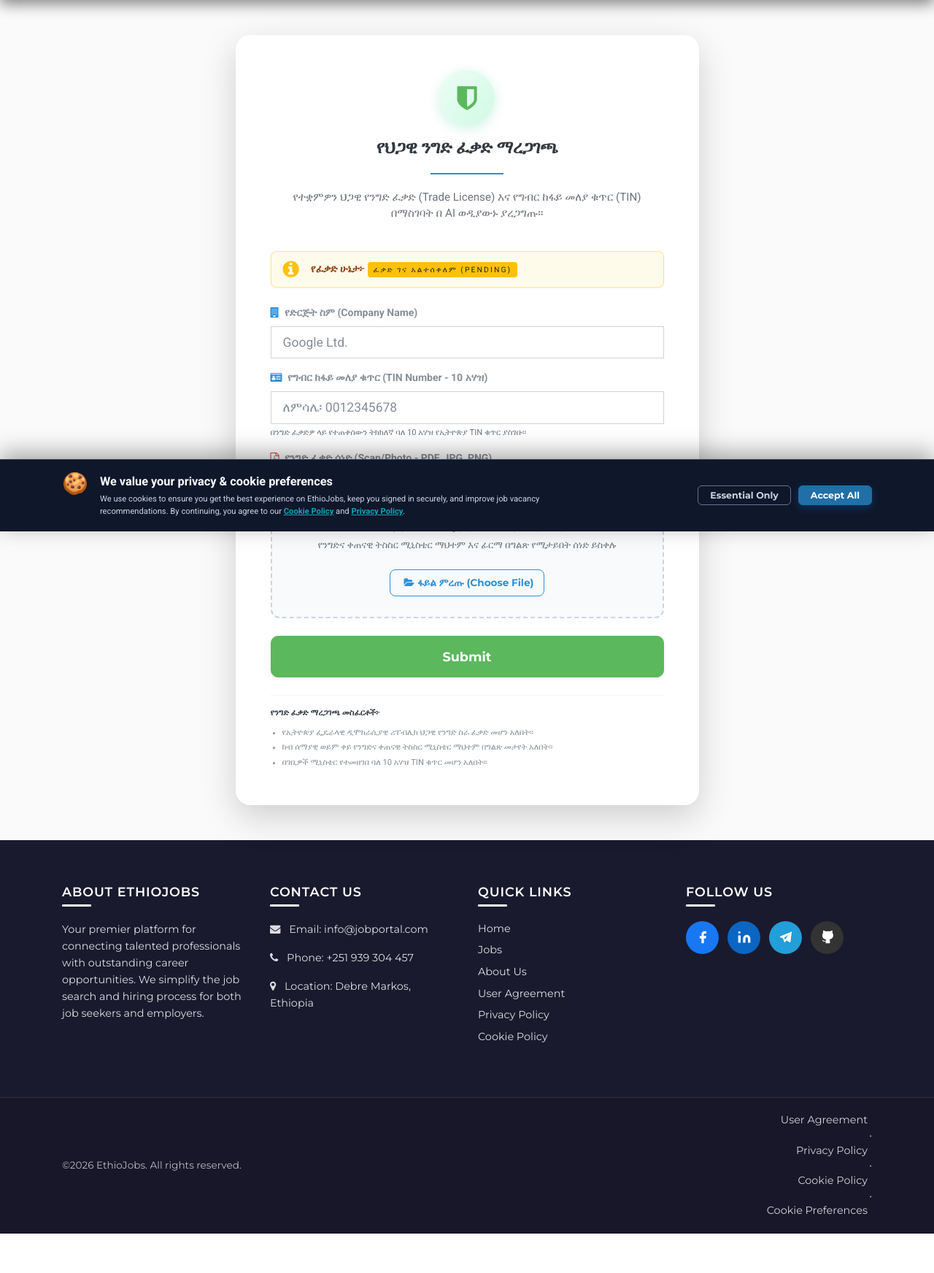
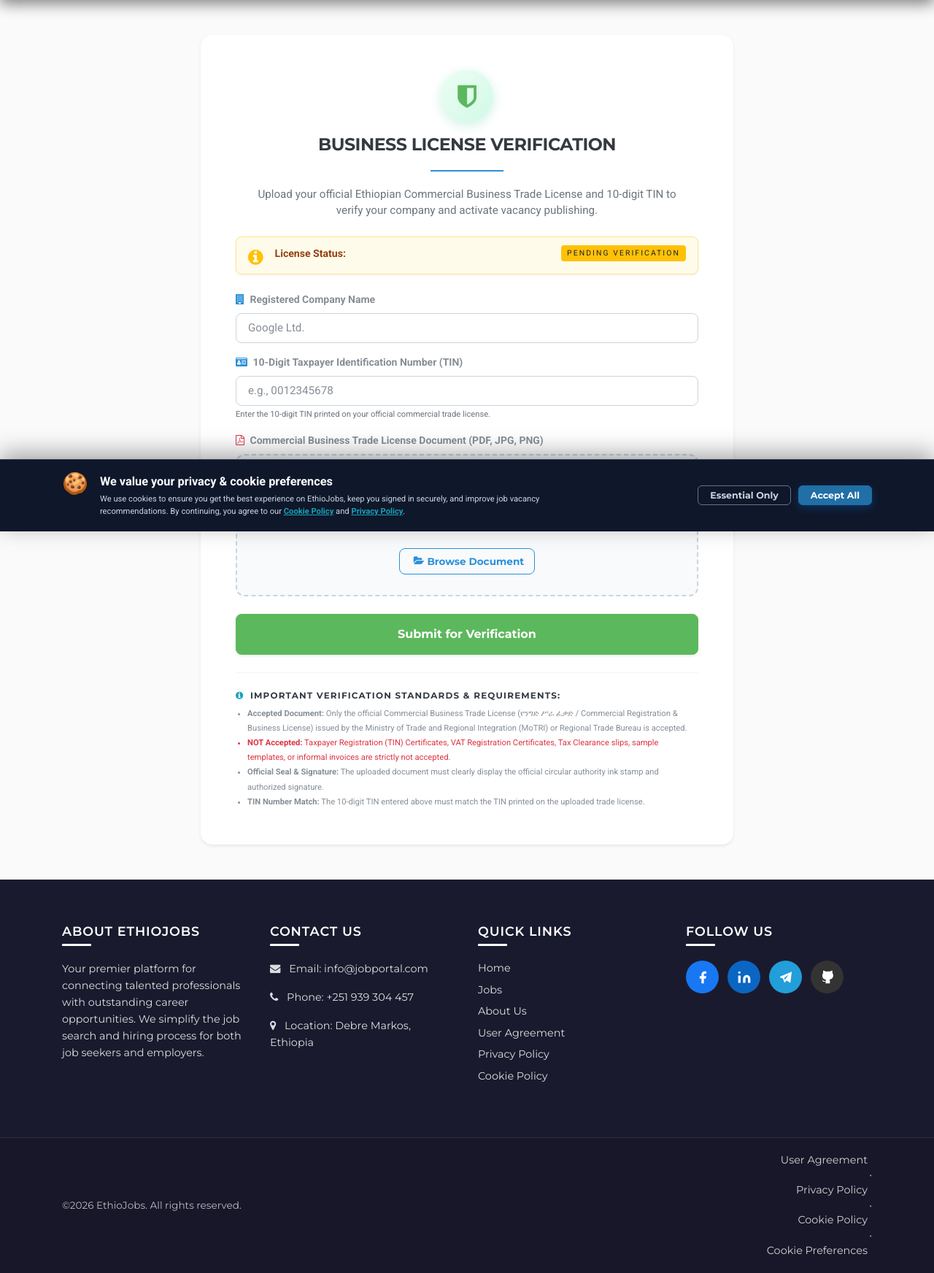
Before and after one commit to wuba21/Django-online-Job-Portal-system, a Django app: page /en/employer/verify-license/ in a window 1280 px wide. Shown: the part 72-1816 px from the top of the page at 73% size. Before the commit the page ends 1762 px from the top, so only its background shows below. Run offline with Django 3.2, Linux system fonts and the light colour scheme; a user stored in the database is signed in; data comes from the database, SQL or seed files in the repository; data that the repository does not hold is empty; parts of the project's set-up code (start-up, migrations or seed data) failed here and were passed over; some libraries are stand-ins or nearby versions.

Commit message:
fix(license): strictly enforce Trade License over TIN paper and prevent 500 errors

```diff
--- a/accounts/views.py
+++ b/accounts/views.py
@@ -229,9 +229,12 @@ class EmployerLicenseVerifyView(View):
         return render(request, self.template_name, {"company": company})
 
     def post(self, request, *args, **kwargs):
+        import logging
         from accounts.models import Company
         from accounts.license_validator import verify_ethiopian_business_license
         from django.utils import timezone
+
+        logger = logging.getLogger(__name__)
 
         company, _ = Company.objects.get_or_create(
             user=request.user,
@@ -249,43 +252,74 @@ class EmployerLicenseVerifyView(View):
             messages.error(request, "Please upload a valid business license document (PDF or image).")
             return render(request, self.template_name, {"company": company})
 
-        # Save the uploaded license document
-        company.license_document = uploaded_file
-        company.tin_number = tin_number
+        # File validation: max size 10MB, allowed extensions
+        allowed_extensions = (".pdf", ".png", ".jpg", ".jpeg", ".webp")
+        fname = getattr(uploaded_file, "name", "").lower()
+        if not any(fname.endswith(ext) for ext in allowed_extensions):
+            messages.error(request, "Unsupported file format. Please upload a PDF, JPG, or PNG document.")
+            return render(request, self.template_name, {"company": company})
 
-        # Run AI Verification Engine with Government Registry cross-check
-        result = verify_ethiopian_business_license(
-            uploaded_file,
-            tin_input=tin_number,
-            company_name=company.name
-        )
+        if uploaded_file.size > 10 * 1024 * 1024:
+            messages.error(request, "The uploaded file is too large. Maximum file size is 10 MB.")
+            return render(request, self.template_name, {"company": company})
 
-        company.license_ai_confidence = result["confidence"]
-        if result["tin_number"]:
-            company.tin_number = result["tin_number"]
+        try:
+            # Run AI Verification Engine with Government Registry cross-check
+            result = verify_ethiopian_business_license(
+                uploaded_file,
+                tin_input=tin_number,
+                company_name=company.name
+            )
 
-        if result["is_valid"]:
-            company.license_status = "verified"
-            company.license_verified_at = timezone.now()
-            company.license_rejection_reason = ""
-            company.save()
+            # Ensure file pointer is reset before saving to model
+            try:
+                uploaded_file.seek(0)
+            except Exception:
+                pass
 
-            reasons_summary = ", ".join(result.get("reasons", []))
-            messages.success(
-                request,
-                f"Business license verified successfully (Confidence: {result['confidence']}%). You can now access your employer dashboard and post jobs."
-            )
-            return redirect("jobs:employer-dashboard")
-        else:
-            company.license_status = "rejected"
-            company.license_rejection_reason = result["error_message"] or "Official seal or valid TIN number could not be detected."
-            company.save()
+            company.license_document = uploaded_file
+            if tin_number:
+                company.tin_number = tin_number
 
+            raw_confidence = result.get("confidence", 0)
+            try:
+                company.license_ai_confidence = int(raw_confidence)
+            except Exception:
+                company.license_ai_confidence = 0
+
+            if result.get("tin_number"):
+                company.tin_number = str(result["tin_number"])
+
+            if result.get("is_valid"):
+                company.license_status = "verified"
+                company.license_verified_at = timezone.now()
+                company.license_rejection_reason = ""
+                company.save()
+
+                messages.success(
+                    request,
+                    f"Business license verified successfully (Confidence: {company.license_ai_confidence}%). You can now access your employer dashboard and post jobs."
+                )
+                return redirect("jobs:employer-dashboard")
+            else:
+                company.license_status = "rejected"
+                rejection_msg = str(result.get("error_message") or "Official seal, Trade License heading, or valid TIN could not be verified.")
+                company.license_rejection_reason = rejection_msg
+                company.save()
+
+                messages.error(
+                    request,
+                    f"License verification failed (Confidence: {company.license_ai_confidence}%): {rejection_msg}"
+                )
+                return render(request, self.template_name, {"company": company, "result": result})
+
+        except Exception as e:
+            logger.exception("License verification encountered an error: %s", e)
             messages.error(
                 request,
-                f"License verification failed (Confidence: {result['confidence']}%): {company.license_rejection_reason}. Please re-upload a clear copy showing the official seal and TIN number."
+                "An unexpected error occurred while processing your document. Please verify the file is a clear, uncorrupted PDF or image (PNG/JPG) under 10MB and try again."
             )
-            return render(request, self.template_name, {"company": company, "result": result})
+            return render(request, self.template_name, {"company": company})
 
 
 @method_decorator(csrf_exempt, name="dispatch")
--- a/templates/accounts/employer/verify_license.html
+++ b/templates/accounts/employer/verify_license.html
@@ -1,44 +1,46 @@
 {% extends 'base.html' %}
 {% load i18n %}
 {% block title %}
-    የንግድ ፈቃድ ማረጋገጫ | Ethiopian Business License Verification
+    {% trans "Business License Verification" %} | EthioJobs
 {% endblock %}
 
 {% block content %}
 <section class="py-5 bg-light-gray" style="min-height: 85vh; display: flex; align-items: center;">
     <div class="container">
         <div class="row justify-content-center">
-            <div class="col-12 col-md-10 col-lg-7">
-                <div class="card border-0 shadow-lg rounded-xl p-4 p-md-5 bg-white position-relative" style="border-radius: 20px;">
+            <div class="col-12 col-md-10 col-lg-8">
+                <div class="card border-0 shadow-sm rounded-xl p-4 p-md-5 bg-white position-relative" style="border-radius: 16px;">
 
                     <!-- Header Section -->
                     <div class="text-center mb-4">
-                        <div class="mx-auto mb-3" style="width: 76px; height: 76px; background: linear-gradient(135deg, #ecfdf5 0%, #d1fae5 100%); border-radius: 50%; display: flex; align-items: center; justify-content: center; box-shadow: 0 4px 18px rgba(16,185,129,0.2);">
-                            <i class="fa fa-shield text-success" style="font-size: 38px;"></i>
+                        <div class="mx-auto mb-3" style="width: 72px; height: 72px; background: linear-gradient(135deg, #ecfdf5 0%, #d1fae5 100%); border-radius: 50%; display: flex; align-items: center; justify-content: center; box-shadow: 0 4px 16px rgba(16,185,129,0.2);">
+                            <i class="fa fa-shield text-success" style="font-size: 36px;"></i>
                         </div>
                         <h3 class="heading font-weight-bold mb-2 text-dark" style="letter-spacing: -0.5px;">
-                            {% trans "የህጋዊ ንግድ ፈቃድ ማረጋገጫ" %}
+                            {% trans "Business License Verification" %}
                         </h3>
-                        <p class="text-muted" style="font-size: 0.95rem; line-height: 1.5;">
-                            {% trans "የተቋምዎን ህጋዊ የንግድ ፈቃድ (Trade License) እና የግብር ከፋይ መለያ ቁጥር (TIN) በማስገባት በ AI ወዲያውኑ ያረጋግጡ።" %}
+                        <p class="text-muted mb-0" style="font-size: 0.95rem; line-height: 1.5; max-width: 580px; margin: 0 auto;">
+                            {% trans "Upload your official Ethiopian Commercial Business Trade License and 10-digit TIN to verify your company and activate vacancy publishing." %}
                         </p>
                     </div>
 
                     <!-- Current License Status Banner -->
-                    <div class="alert {% if company.is_license_verified %}alert-success{% elif company.license_status == 'rejected' %}alert-danger{% else %}alert-warning{% endif %} d-flex align-items-center mb-4" role="alert" style="border-radius: 12px;">
-                        <i class="fa {% if company.is_license_verified %}fa-check-circle text-success{% elif company.license_status == 'rejected' %}fa-exclamation-triangle text-danger{% else %}fa-info-circle text-warning{% endif %} mr-3" style="font-size: 26px;"></i>
-                        <div>
-                            <strong>{% trans "የፈቃድ ሁኔታ፦" %}</strong>
-                            {% if company.is_license_verified %}
-                                <span class="badge badge-success px-2 py-1">{% trans "የተረጋገጠ (Approved)" %}</span>
-                            {% elif company.license_status == 'rejected' %}
-                                <span class="badge badge-danger px-2 py-1">{% trans "ተቀባይነት አላገኘም (Invalid)" %}</span>
-                            {% else %}
-                                <span class="badge badge-warning px-2 py-1">{% trans "ፈቃድ ገና አልተሰቀለም (Pending)" %}</span>
-                            {% endif %}
+                    <div class="alert {% if company.is_license_verified %}alert-success{% elif company.license_status == 'rejected' %}alert-danger{% else %}alert-warning{% endif %} d-flex align-items-start mb-4 p-3" role="alert" style="border-radius: 12px;">
+                        <i class="fa {% if company.is_license_verified %}fa-check-circle text-success{% elif company.license_status == 'rejected' %}fa-exclamation-triangle text-danger{% else %}fa-info-circle text-warning{% endif %} mr-3 mt-1" style="font-size: 24px;"></i>
+                        <div class="flex-grow-1">
+                            <div class="d-flex align-items-center justify-content-between flex-wrap" style="gap: 8px;">
+                                <strong>{% trans "License Status:" %}</strong>
+                                {% if company.is_license_verified %}
+                                    <span class="badge badge-success px-2 py-1">{% trans "Verified (Approved)" %}</span>
+                                {% elif company.license_status == 'rejected' %}
+                                    <span class="badge badge-danger px-2 py-1">{% trans "Rejected / Action Required" %}</span>
+                                {% else %}
+                                    <span class="badge badge-warning px-2 py-1">{% trans "Pending Verification" %}</span>
+                                {% endif %}
+                            </div>
 
                             {% if company.license_rejection_reason %}
-                                <div class="small mt-1 text-danger font-weight-bold">
+                                <div class="small mt-2 text-danger font-weight-bold" style="line-height: 1.4;">
                                     {{ company.license_rejection_reason }}
                                 </div>
                             {% endif %}
@@ -52,61 +54,74 @@
                         <!-- Company Name -->
                         <div class="form-group mb-3">
                             <label for="company_name" class="font-weight-bold text-secondary">
-                                <i class="fa fa-building mr-1 text-primary"></i> {% trans "የድርጅት ስም (Company Name)" %}
+                                <i class="fa fa-building mr-1 text-primary"></i> {% trans "Registered Company Name" %}
                             </label>
                             <input type="text" class="form-control form-control-lg" id="company_name" name="company_name"
-                                   value="{{ company.name }}" required placeholder="ለምሳሌ፡ አቢሲኒያ ቴክኖሎጂስ ኃ/የተ/የግ/ማ">
+                                   value="{{ company.name }}" required placeholder="{% trans 'e.g., Ethio Tech Solutions PLC' %}" style="border-radius: 8px; font-size: 0.95rem;">
                         </div>
 
                         <!-- 10-Digit Ethiopian TIN Number -->
                         <div class="form-group mb-3">
                             <label for="tin_number" class="font-weight-bold text-secondary">
-                                <i class="fa fa-id-card mr-1 text-primary"></i> {% trans "የግብር ከፋይ መለያ ቁጥር (TIN Number - 10 አሃዝ)" %}
+                                <i class="fa fa-id-card mr-1 text-primary"></i> {% trans "10-Digit Taxpayer Identification Number (TIN)" %}
                             </label>
                             <input type="text" class="form-control form-control-lg" id="tin_number" name="tin_number"
                                    maxlength="10" pattern="[0-9]{10}"
                                    value="{{ company.tin_number|default:'' }}"
-                                   placeholder="ለምሳሌ፡ 0012345678" required>
+                                   placeholder="{% trans 'e.g., 0012345678' %}" required style="border-radius: 8px; font-size: 0.95rem;">
                             <small class="form-text text-muted">
-                                {% trans "በንግድ ፈቃድዎ ላይ የተጠቀሰውን ትክክለኛ ባለ 10 አሃዝ የኢትዮጵያ TIN ቁጥር ያስገቡ።" %}
+                                {% trans "Enter the 10-digit TIN printed on your official commercial trade license." %}
                             </small>
                         </div>
 
                         <!-- License Document Upload -->
                         <div class="form-group mb-4">
                             <label class="font-weight-bold text-secondary">
-                                <i class="fa fa-file-pdf-o mr-1 text-danger"></i> {% trans "የንግድ ፈቃድ ሰነድ (Scan/Photo - PDF, JPG, PNG)" %}
+                                <i class="fa fa-file-pdf-o mr-1 text-danger"></i> {% trans "Commercial Business Trade License Document (PDF, JPG, PNG)" %}
                             </label>
 
-                            <div class="upload-dropzone p-3 p-md-4 text-center" id="dropzone" style="border: 2px dashed #cbd5e1; border-radius: 12px; background: #f8fafc; cursor: pointer; transition: all 0.2s; box-sizing: border-box; width: 100%; max-width: 100%; overflow: hidden;">
-                                <i class="fa fa-cloud-upload text-primary mb-2" style="font-size: 38px;"></i>
-                                <h6 class="font-weight-bold text-dark mb-1" style="font-size: 0.95rem; word-break: break-word;">{% trans "የንግድ ፈቃድዎን እዚህ ይጎትቱ ወይም ይምረጡ" %}</h6>
-                                <p class="text-muted small mb-3" style="font-size: 0.82rem; word-break: break-word;">{% trans "የንግድና ቀጠናዊ ትስስር ሚኒስቴር ማህተም እና ፊርማ በግልጽ የሚታይበት ሰነድ ይስቀሉ" %}</p>
+                            <div class="upload-dropzone p-4 text-center" id="dropzone" style="border: 2px dashed #cbd5e1; border-radius: 12px; background: #f8fafc; cursor: pointer; transition: all 0.2s;">
+                                <i class="fa fa-cloud-upload text-primary mb-2" style="font-size: 40px;"></i>
+                                <h6 class="font-weight-bold text-dark mb-1">{% trans "Click or drag & drop your Trade License here" %}</h6>
+                                <p class="text-muted small mb-3">{% trans "PDF, PNG, or JPG (Maximum size: 10 MB)" %}</p>
                                 <input type="file" name="license_document" id="license_document" accept=".pdf,image/png,image/jpeg,image/jpg" required style="display: none;">
-                                <button type="button" class="btn btn-outline-primary btn-sm px-3" onclick="document.getElementById('license_document').click();" style="white-space: normal; word-break: break-word; letter-spacing: normal; text-transform: none; max-width: 100%;">
-                                    <i class="fa fa-folder-open mr-1"></i> {% trans "ፋይል ምረጡ (Choose File)" %}
+                                <button type="button" class="btn btn-outline-primary btn-sm px-3" onclick="document.getElementById('license_document').click();" style="border-radius: 6px;">
+                                    <i class="fa fa-folder-open mr-1"></i> {% trans "Browse Document" %}
                                 </button>
-                                <div id="file-chosen" class="mt-2 text-success font-weight-bold small" style="word-break: break-word;"></div>
+                                <div id="file-chosen" class="mt-2 text-success font-weight-bold small"></div>
                             </div>
                         </div>
 
                         <!-- Submit Button with Spinner -->
                         <div class="mt-4">
-                            <button type="submit" class="btn btn-success btn-block py-3 font-weight-bold shadow-sm" id="submit-btn" style="border-radius: 10px; font-size: 1.1rem; letter-spacing: 0.5px;">
-                                Submit
+                            <button type="submit" class="btn btn-success btn-block py-3 font-weight-bold shadow-sm" id="submit-btn" style="border-radius: 8px; font-size: 1rem;">
+                                {% trans "Submit for Verification" %}
                             </button>
                         </div>
                     </form>
 
-                    <!-- Criteria Guidelines -->
-                    <div class="mt-4 pt-3 border-top text-muted small" style="border-color: #f1f5f9 !important;">
-                        <div class="font-weight-bold text-dark mb-2">
-                            የንግድ ፈቃድ ማረጋገጫ መስፈርቶች፦
-                        </div>
+                    <!-- Criteria & Regulatory Guidelines -->
+                    <div class="mt-4 pt-4 border-top text-muted small" style="border-color: #f1f5f9 !important;">
+                        <h6 class="font-weight-bold text-dark mb-2">
+                            <i class="fa fa-info-circle mr-1 text-info"></i> {% trans "Important Verification Standards & Requirements:" %}
+                        </h6>
                         <ul class="pl-3 mb-0 text-secondary" style="line-height: 1.8;">
-                            <li>የኢትዮጵያ ፌዴራላዊ ዲሞክራሲያዊ ሪፐብሊክ ህጋዊ የንግድ ስራ ፈቃድ መሆን አለበት።</li>
-                            <li>ክብ ሰማያዊ ወይም ቀይ የንግድና ቀጠናዊ ትስስር ሚኒስቴር ማህተም በግልጽ መታየት አለበት።</li>
-                            <li>በገቢዎች ሚኒስቴር የተመዘገበ ባለ 10 አሃዝ TIN ቁጥር መሆን አለበት።</li>
+                            <li>
+                                <strong>{% trans "Accepted Document:" %}</strong>
+                                {% trans "Only the official Commercial Business Trade License (የንግድ ሥራ ፈቃድ / Commercial Registration & Business License) issued by the Ministry of Trade and Regional Integration (MoTRI) or Regional Trade Bureau is accepted." %}
+                            </li>
+                            <li class="text-danger">
+                                <strong>{% trans "NOT Accepted:" %}</strong>
+                                {% trans "Taxpayer Registration (TIN) Certificates, VAT Registration Certificates, Tax Clearance slips, sample templates, or informal invoices are strictly not accepted." %}
+                            </li>
+                            <li>
+                                <strong>{% trans "Official Seal & Signature:" %}</strong>
+                                {% trans "The uploaded document must clearly display the official circular authority ink stamp and authorized signature." %}
+                            </li>
+                            <li>
+                                <strong>{% trans "TIN Number Match:" %}</strong>
+                                {% trans "The 10-digit TIN entered above must match the TIN printed on the uploaded trade license." %}
+                            </li>
                         </ul>
                     </div>
 
@@ -119,13 +134,13 @@
 <script>
     document.getElementById('license_document').addEventListener('change', function(e) {
         var fileName = e.target.files[0] ? e.target.files[0].name : '';
-        document.getElementById('file-chosen').innerText = fileName ? "✅ የተመረጠ ፋይል፦ " + fileName : "";
+        document.getElementById('file-chosen').innerText = fileName ? "Selected File: " + fileName : "";
     });
 
     document.getElementById('license-form').addEventListener('submit', function() {
         var btn = document.getElementById('submit-btn');
         btn.disabled = true;
-        btn.innerText = 'Submitting...';
+        btn.innerHTML = '<i class="fa fa-spinner fa-spin mr-2"></i> Analyzing Document...';
     });
 </script>
 {% endblock %}
--- a/templates/jobs/employer/dashboard.html
+++ b/templates/jobs/employer/dashboard.html
@@ -12,11 +12,11 @@
                     <span class="text-muted mr-1">{{ company.name }}</span>
                     {% if company.is_license_verified %}
                         <span class="badge badge-success px-2 py-1 shadow-sm" style="font-size: 0.78rem;">
-                            <i class="fa fa-check-circle mr-1"></i> {% trans "ህጋዊ የንግድ ፈቃድ የተረጋገጠ (Verified)" %}
+                            <i class="fa fa-check-circle mr-1"></i> {% trans "Business License Verified" %}
                         </span>
                     {% else %}
                         <a href="{% url 'accounts:employer-verify-license' %}" class="badge badge-warning px-2 py-1 text-dark text-decoration-none">
-                            <i class="fa fa-shield mr-1"></i> {% trans "ፈቃድ አረጋግጥ (Verify License)" %}
+                            <i class="fa fa-shield mr-1"></i> {% trans "Verify Business License" %}
                         </a>
                     {% endif %}
                 </div>
```
Also changed, not shown: accounts/license_validator.py (+165 -75 lines), tests/accounts/test_license_verification.py (added, +171 -0 lines).
